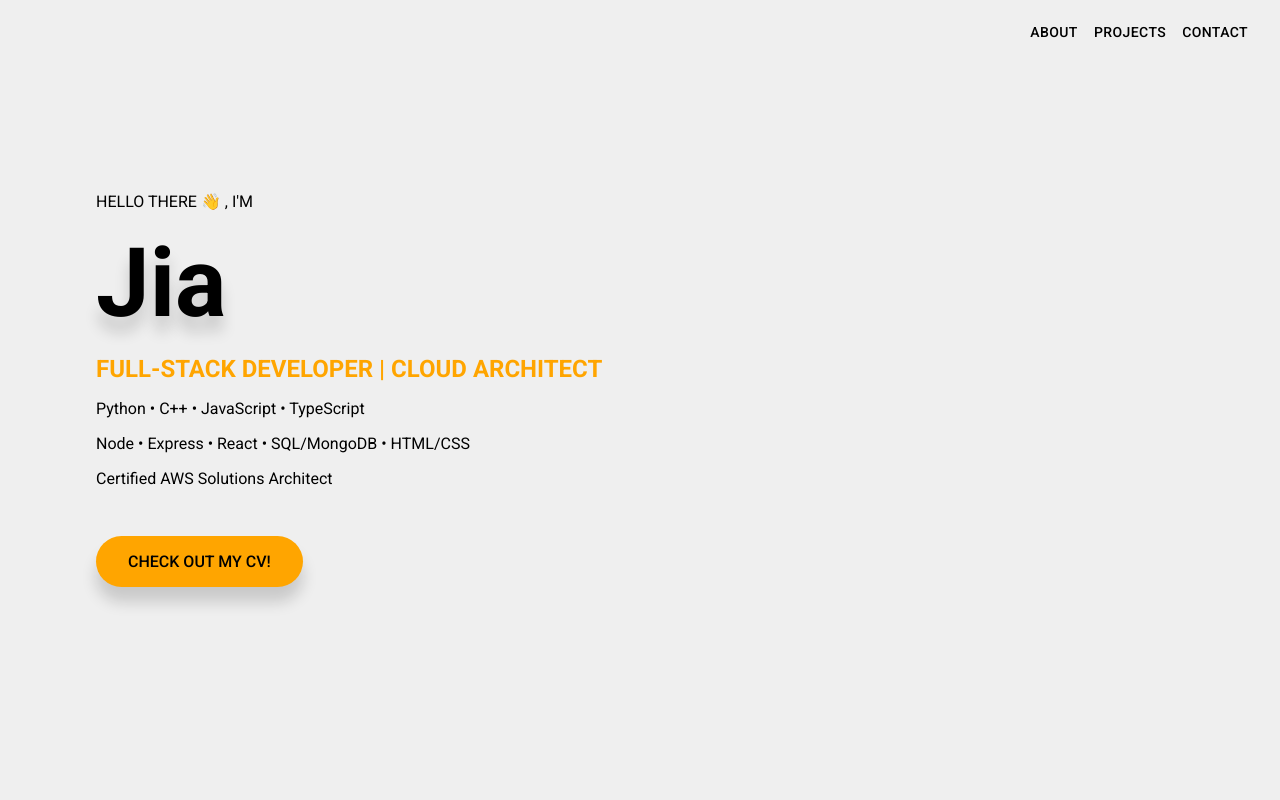
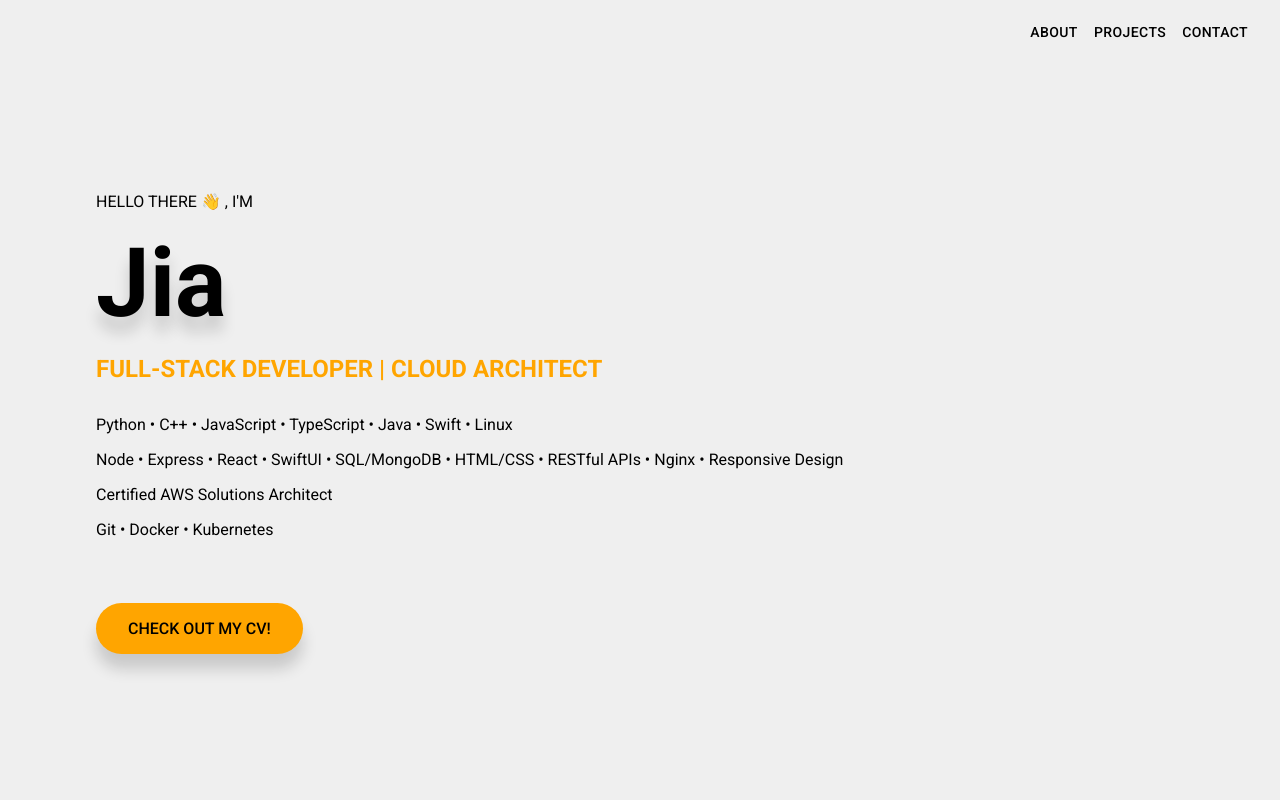
Before and after one commit to Xujia118/portfolio, a React (Vite) app: page / in a window 1280 px wide. Shown: the top 800 px of the page. Built offline with nearby package versions, Linux system fonts and the light colour scheme.

Commit message:
Fixed skills bugs

```diff
--- a/src/components/About.jsx
+++ b/src/components/About.jsx
@@ -1,4 +1,5 @@
 import { WavingHand } from "@mui/icons-material";
+import Skills from "./Skills";
 
 function About() {
   return (
@@ -6,9 +7,7 @@ function About() {
       <span>HELLO THERE 👋 , I'M</span>
       <h1>Jia</h1>
       <h2>FULL-STACK DEVELOPER | CLOUD ARCHITECT</h2>
-      <p>Python • C++ • JavaScript • TypeScript</p>
-      <p>Node • Express • React • SQL/MongoDB • HTML/CSS</p>
-      <p>Certified AWS Solutions Architect</p>
+      <Skills />
       <a
         className="resume-link"
         href="https://resume-xujia.s3.us-west-2.amazonaws.com/Resume+Jia+XU+July+2024.pdf"
--- a/src/components/Skills.jsx
+++ b/src/components/Skills.jsx
@@ -3,18 +3,13 @@ import React from "react";
 function Skills() {
   return (
     <section id="skills">
-      <h3>MY SKILLS -</h3>
       <p>Python • C++ • JavaScript • TypeScript • Java • Swift • Linux</p>
       <p>
         Node • Express • React • SwiftUI • SQL/MongoDB • HTML/CSS • RESTful APIs
-        • Docker • Kubernetes • Nginx • Responsive Design
+        • Nginx • Responsive Design
       </p>
       <p>Certified AWS Solutions Architect</p>
-      <p>Git • Docker</p>
-      <p>
-        Object-oriented programming • Data structures and algorithms • MVC •
-        SOLID • CI/CD • Agile
-      </p>
+      <p>Git • Docker • Kubernetes</p>
     </section>
   );
 }
```
